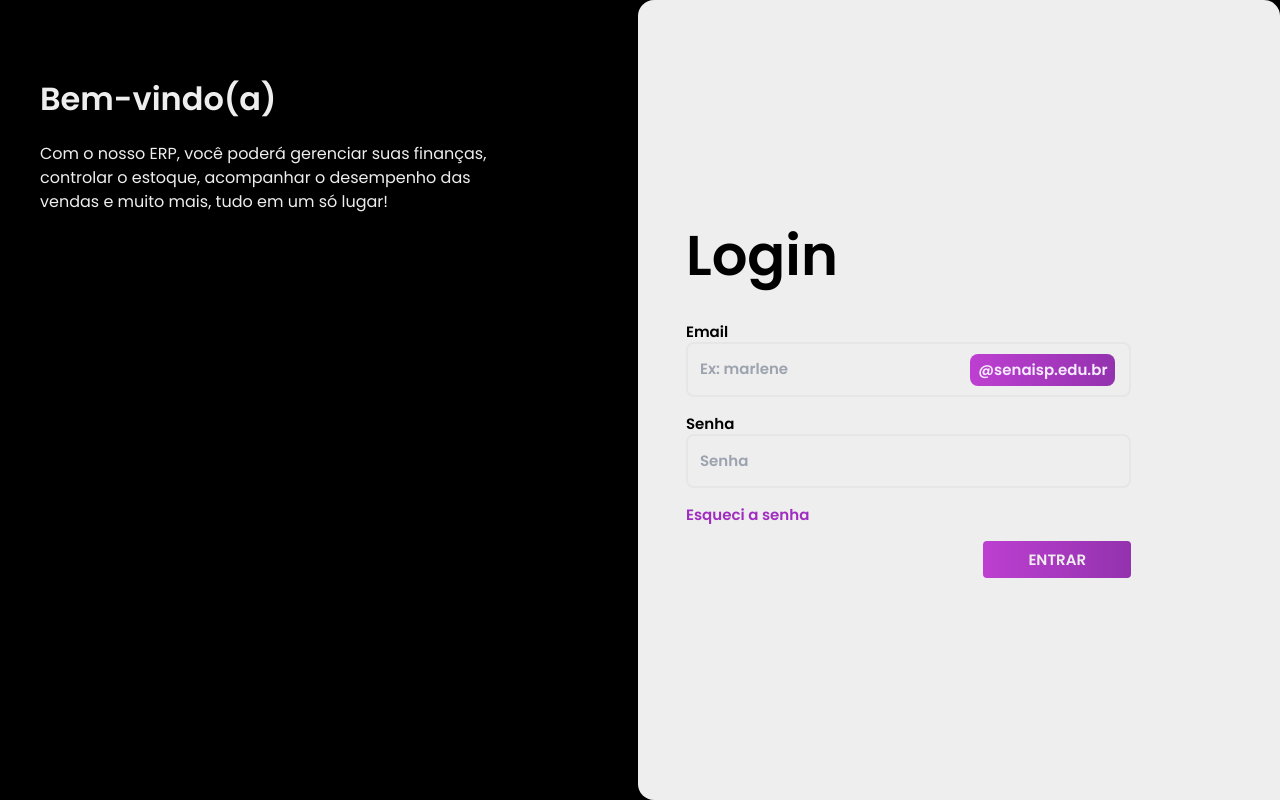
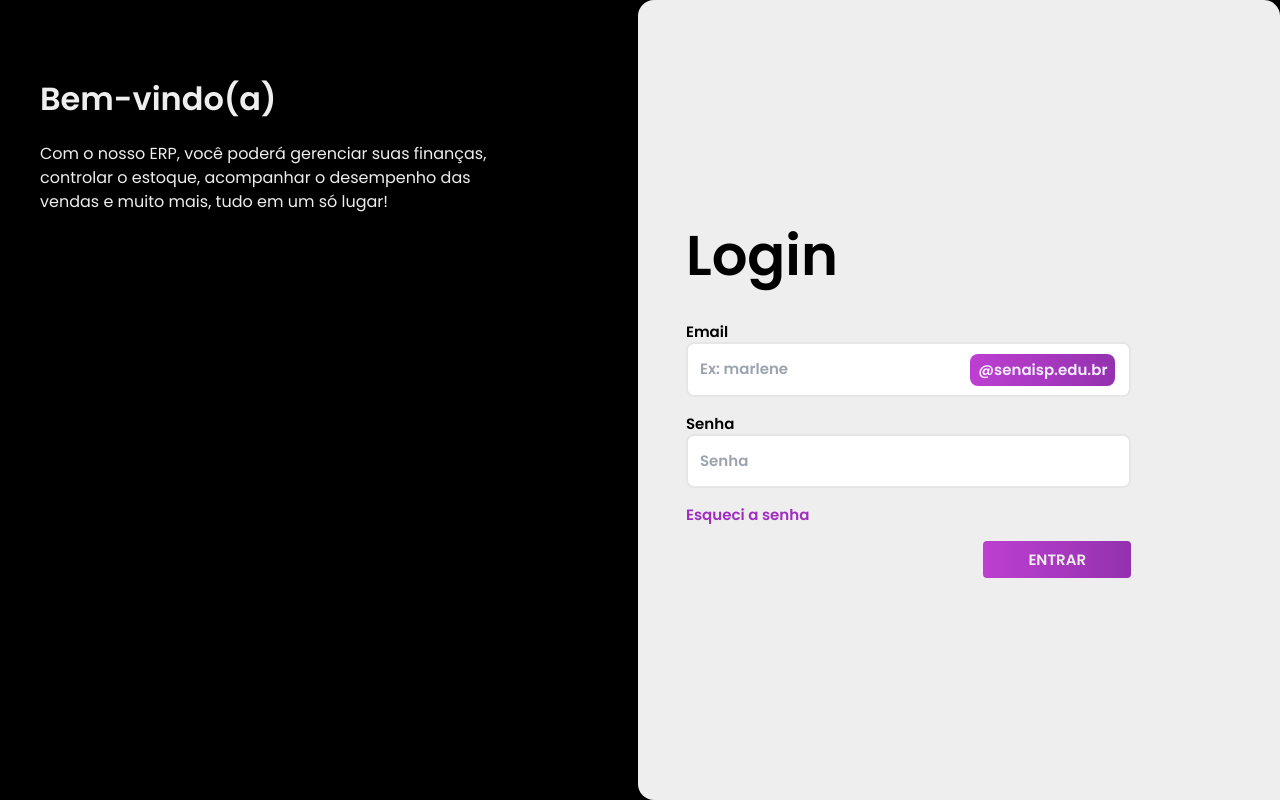
Before and after one commit to ryanNS3/PlanNexus-Front-End, a React (Vite) app: page /login in a window 1280 px wide. Built offline with nearby package versions, Linux system fonts and the light colour scheme; no server answers.

Commit message:
refactor: Trocando a cor de fundo e ajustando contraste

```diff
--- a/src/App.jsx
+++ b/src/App.jsx
@@ -12,9 +12,9 @@ function App() {
   // },[])
 
   return (
-    <>
+    <div className=" bg-cinza-50">
       <Router />
-    </>
+    </div>
   );
 }
 
--- a/src/components/Inputs/input-text/inputTextComp.jsx
+++ b/src/components/Inputs/input-text/inputTextComp.jsx
@@ -28,7 +28,7 @@ export const InputText = React.memo(({
                     onChange={onChange}
                     {...props}
                     onBlur={onBlur}
-                    className={`appearance-none border-2 ${disabled ? 'bg-cinza-100' : 'bg-cinza-50'} ${error ? 'border-vermelho-300' : 'border-cinza-100'} rounded-lg focus:outline-none focus:border-rosa-destaque w-full py-4 px-3 leading-tight focus:shadow-outline text-fun2 text-cinza-500`}
+                    className={`appearance-none border-[2.5px] ${disabled ? 'bg-cinza-100' : ''} ${error ? 'border-vermelho-300' : 'border-cinza-100'} rounded-lg focus:outline-none focus:border-rosa-destaque w-full py-4 px-3 leading-tight focus:shadow-outline text-fun2 text-cinza-500`}
                     placeholder={placeholder}
                     required={required}
                     disabled={disabled}
--- a/src/components/Sidebar/index.jsx
+++ b/src/components/Sidebar/index.jsx
@@ -164,7 +164,7 @@ export function SidebarElement({ text, href, icon }) {
     <li>
       <Link
         to={href}
-        className={`relative flex items-center justify-start gap-9 m-auto w-full px-4 py-5 bg-red-500 rounded-lg font-poppins font-medium bg-transparent
+        className={`relative flex items-center justify-start gap-9 m-auto w-full px-5 py-5 bg-red-500 rounded-2xl font-poppins font-medium bg-transparent
 
         // ESTILOS DO PSEUDO ELEMENTO AFTER
 
--- a/src/components/searchBar/index.jsx
+++ b/src/components/searchBar/index.jsx
@@ -17,7 +17,7 @@ export function SearchBar(){
       return(
         <>
             {/* BARRA DE PESQUISA */}
-            <div className="w-full col-start-1 col-end-11 flex align-center py-2 my-5" aria-label="Barra de pesquisa de usuário">
+            <div className=" p-4 bg-branco w-full col-start-1 col-end-11 flex align-center py-2 my-5" aria-label="Barra de pesquisa de usuário">
 
                         <input
                             type="text"
--- a/src/pages/Home/index.jsx
+++ b/src/pages/Home/index.jsx
@@ -8,7 +8,7 @@ export function Home() {
   return (
     <>
       <Main>
-        <div className="overflow-y-auto max-h-screen">
+        <div className=" bg-branco p-12 rounded-2xl overflow-y-auto max-h-screen">
         <Statistic />
         <div className=" max-h-[900px]  mt-18 gap-6">
           <h1 className="col-span-full text-h5">Geral</h1>
--- a/src/pages/Stock/index.jsx
+++ b/src/pages/Stock/index.jsx
@@ -23,7 +23,7 @@ export function Stock() {
   const [isOpenModalAddStock, setIsOpenModalAddStock] = React.useState(false)
 
   return (
-    <>
+    <div className='bg-branco p-12 rounded-2xl'>
       {allProductsLowStock?.length != 0 &&
         <>
         <h1 id='BaixoEstoque' className='text-h5 mb-6'>Baixo estoque</h1>
@@ -120,6 +120,6 @@ export function Stock() {
 
         </TemplateView>
 
-    </>
+    </div>
   )
 }
```
